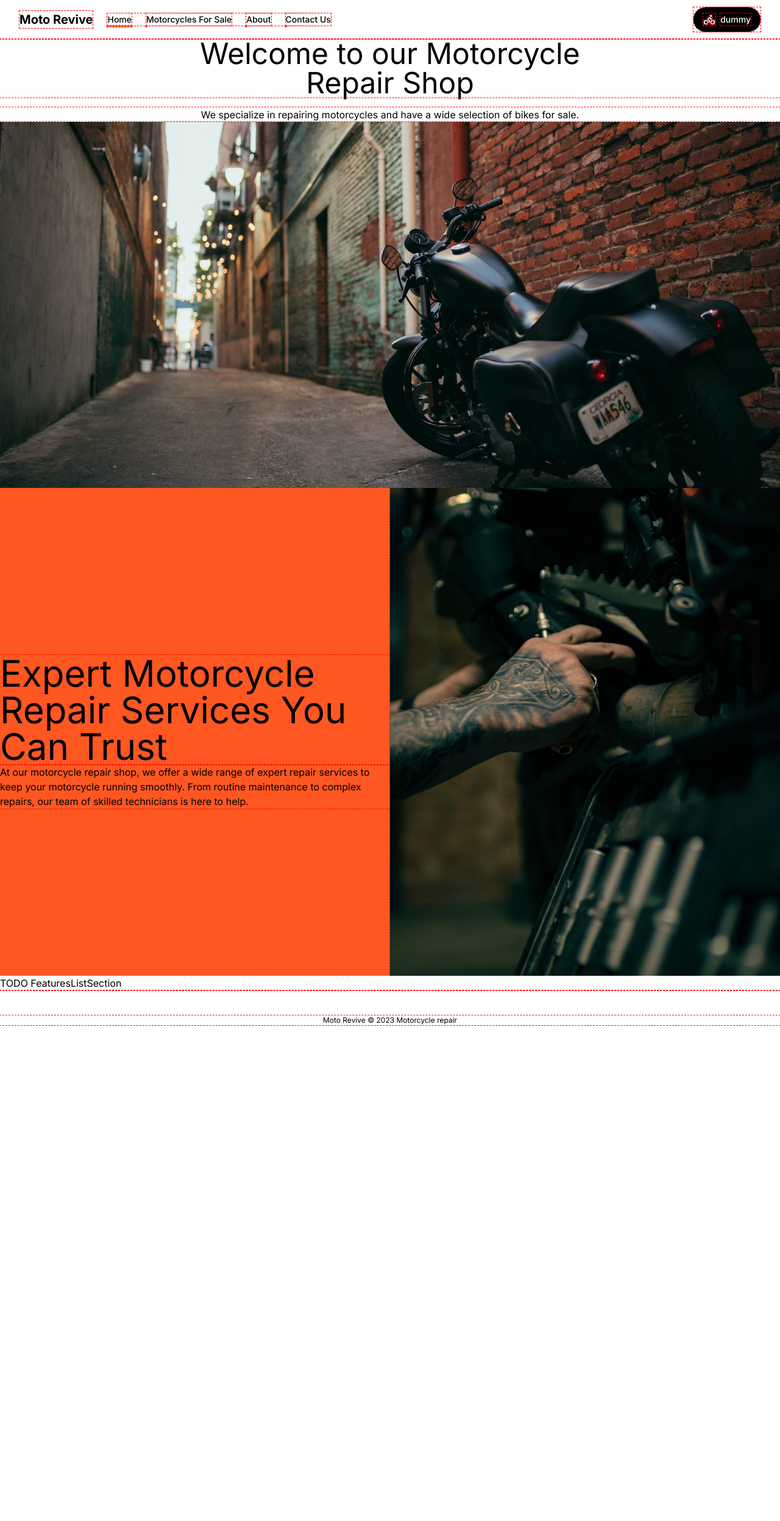
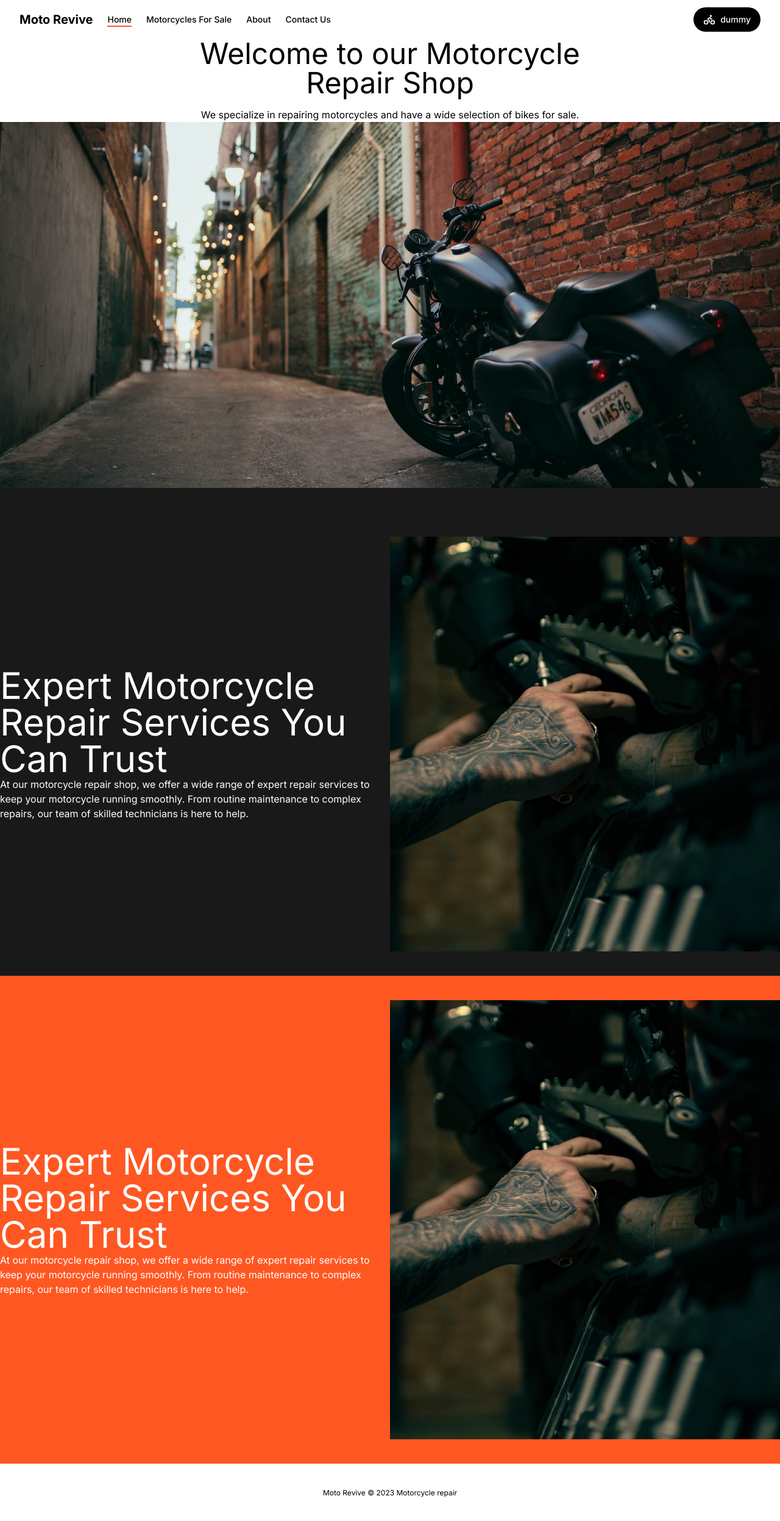
Before and after one commit to Captain-Leftovers/motorcycle-repair-shop, a Next.js app: page / in a window 1280 px wide. Shown: the whole page at 61% size. Before the commit the page ends 1721 px from the top, so only its background shows below. Built offline with nearby package versions, Linux system fonts and the light colour scheme.

Commit message:
fixed footer not visible

```diff
--- a/src/app/(routes)/(home)/components/FeatureSection.tsx
+++ b/src/app/(routes)/(home)/components/FeatureSection.tsx
@@ -7,7 +7,7 @@ export default function FeatureSection() {
 
 
 return (
-  <section className="flex bg-pallette-orange h-[800px]" style={{'boxShadow': '0 0 0 100vmax #FF5722', 'clipPath': 'inset(0 -100vmax)'}}>
+  <section className="flex bg-background h-[800px] text-text-light pt-20 pb-10" style={{'boxShadow': '0 0 0 100vmax #19191a', 'clipPath': 'inset(0 -100vmax)'}}>
     <div className="w-6/12 flex flex-col justify-center">
     <h1 className="text-6xl"> Expert Motorcycle Repair Services You Can Trust </h1>
     <p>At our motorcycle repair shop, we offer a wide range of expert repair services to keep your motorcycle running smoothly. From routine maintenance to complex repairs, our team of skilled technicians is here to help.</p>
--- a/src/app/(routes)/(home)/components/FeaturesListSection.tsx
+++ b/src/app/(routes)/(home)/components/FeaturesListSection.tsx
@@ -1,12 +1,25 @@
-
+import Image from "next/image";
+import featureImage from '/public/images/feature.jpg'
 
 export default function FeaturesListSection() {
 
 
 
 return (
-  <section>
-     TODO FeaturesListSection
-  </section>
+  <section className="flex bg-pallette-orange h-[800px] text-text-light py-10" style={{'boxShadow': '0 0 0 100vmax #FF5722', 'clipPath': 'inset(0 -100vmax)'}}>
+  <div className="w-6/12 flex flex-col justify-center">
+  <h1 className="text-6xl"> Expert Motorcycle Repair Services You Can Trust </h1>
+  <p>At our motorcycle repair shop, we offer a wide range of expert repair services to keep your motorcycle running smoothly. From routine maintenance to complex repairs, our team of skilled technicians is here to help.</p>
+  </div>
+  <div className="w-6/12 relative">
+  <Image
+  src={featureImage}
+  fill
+  alt=""
+  sizes="100%"
+  className="object-cover object-top"
+  />
+  </div>
+</section>
   )
 }
--- a/src/app/(routes)/(home)/components/HeroHeaderSection.tsx
+++ b/src/app/(routes)/(home)/components/HeroHeaderSection.tsx
@@ -6,14 +6,15 @@ export default function HeroHeaderSection() {
 	return (
 		<>
 			<div
-				className="-z-10 sticky top-0 h-screen overflow-hidden bg-background-light"
+				className="sticky top-0 h-screen overflow-hidden bg-background-light"
 				style={{
 					boxShadow: '0 0 0 100vmax #fff',
 					clipPath: 'inset(0 -100vmax)',
 				}}
 			>
-				<section className=" flex flex-col h-screen justify-around">
+				<section className=" flex flex-col h-screen -z-20">
 					<Navbar />
+					<div className=' flex flex-col justify-around grow'>
 						<div className="space-y-4">
 							<h1 className="text-5xl text-center">
 								Welcome to our Motorcycle
@@ -21,8 +22,8 @@ export default function HeroHeaderSection() {
 								Repair Shop
 							</h1>
 							<p className="text-center">
-							We specialize in repairing motorcycles and have a
-							wide selection of bikes for sale.
+								We specialize in repairing motorcycles and have
+								a wide selection of bikes for sale.
 							</p>
 						</div>
 						<div className="relative h-[480px] sm:h-[600px]">
@@ -34,6 +35,7 @@ export default function HeroHeaderSection() {
 								className="object-cover object-center"
 							/>
 						</div>
+					</div>
 				</section>
 			</div>
 		</>
--- a/src/app/globals.css
+++ b/src/app/globals.css
@@ -4,9 +4,9 @@
 
 
 
-* {
+/* * {
   outline: 1px dashed rgb(255, 0, 0);
-};
+}; */
 
 /* *:hover {
 outline: 2px dashed rgb(255, 0, 0);
--- a/src/components/Footer.tsx
+++ b/src/components/Footer.tsx
@@ -1,6 +1,11 @@
+import { todo } from "node:test"
+
 export default function Footer() {
 	return (
-		<footer className="bg-white border-t">
+		<footer className="bg-white " style={{
+			boxShadow: '0 0 0 100vmax #fff',
+			clipPath: 'inset(0 -100vmax)',
+		}}>
 			<div className="mx-auto py-10">
 				<p className="text-center text-xs text-black">
 					Moto Revive &copy; {new Date().getFullYear()} Motorcycle repair
@@ -9,3 +14,6 @@ export default function Footer() {
 		</footer>
 	)
 }
+
+
+// TODO :  footer not visible!!! fix it
--- a/tailwind.config.ts
+++ b/tailwind.config.ts
@@ -25,6 +25,12 @@ const config: Config = {
 					light: '#2E2E2E',
 					dark: '#141414',
 				},
+				text: {
+					DEFAULT: '#000000',
+					light: '#fff',
+					dark: '#fff',
+				},
+
 				background: {
 					DEFAULT: '#19191a',
 					light: '#fff',
```
Lines whose indentation alone changed are shown as unchanged.
